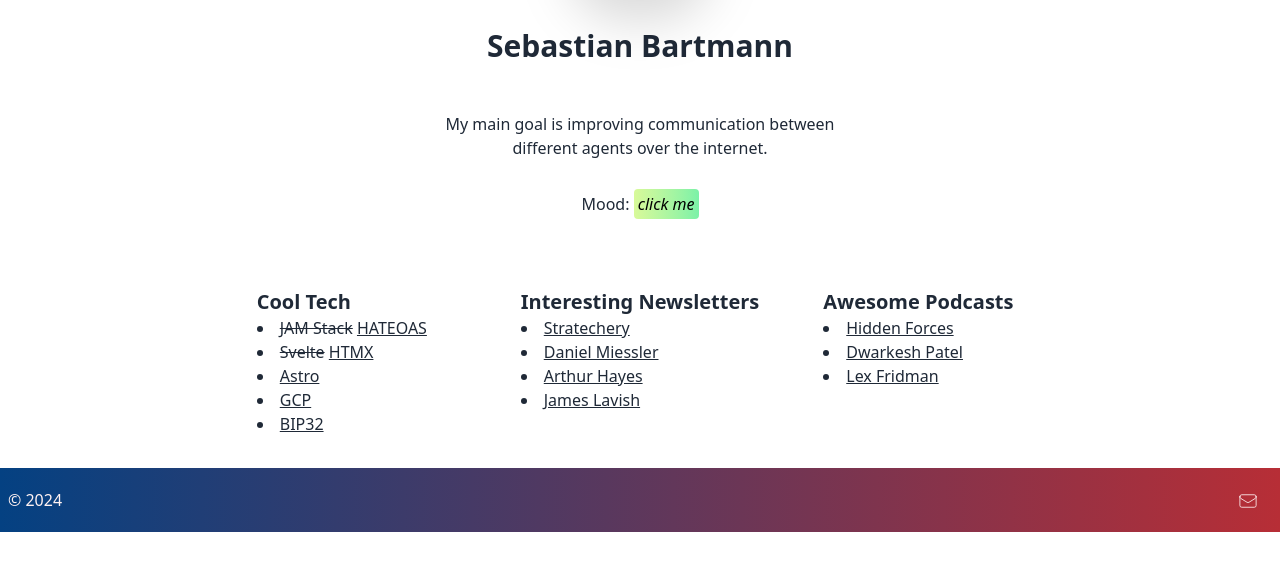
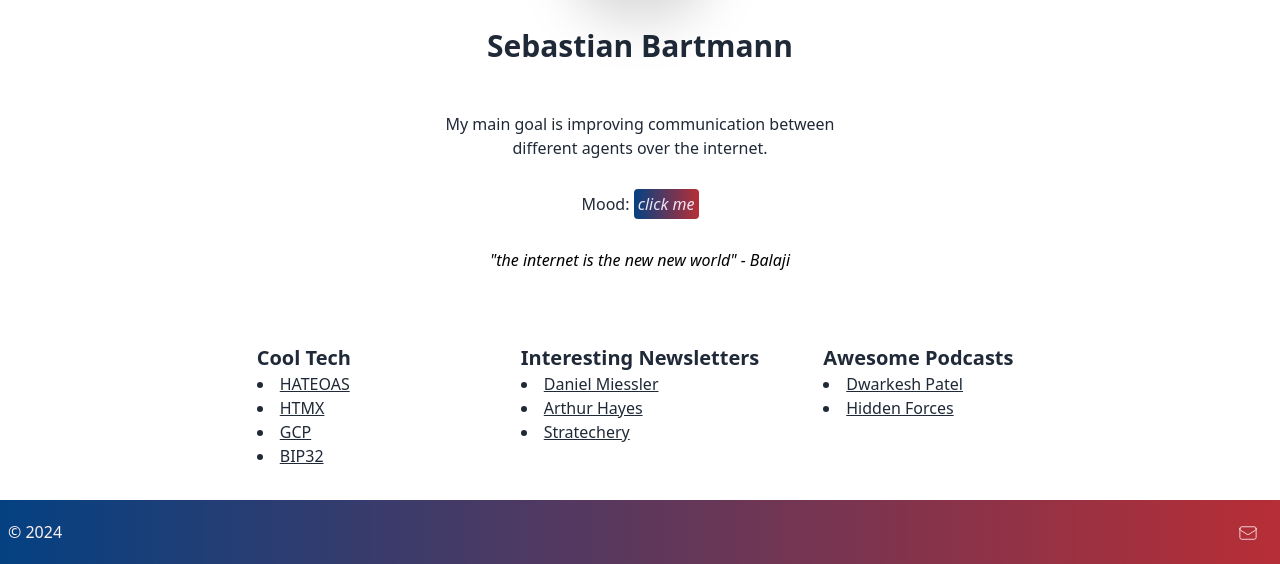
Before and after one commit to sebastianbartmann/bartmannxyz, a FastAPI app: page / in a window 1280 px wide. Shown: the part 284-848 px from the top of the page. Before the commit the page ends 816 px from the top, so only its background shows below. Run offline with FastAPI, Linux system fonts and the light colour scheme; style sheets or scripts are compiled from the project's sources.

Commit message:
minor content updates

```diff
--- a/app/templates/home/hero.html
+++ b/app/templates/home/hero.html
@@ -12,12 +12,22 @@
             </p>
             <p class="py-4">
                 Mood: <a
-                    class="p-1 rounded bg-gradient-to-r italic hover:underline from-lime-200 to-green-300 text-black"
-                    href="https://youtu.be/I59y1USc5eU?t=48"
+                    class="p-1 rounded bg-gradient-to-r italic hover:underline from-blue5 via-purple4 to-red4 text-white"
+                    href="https://www.youtube.com/watch?v=bixtQAq2LzE"
                     target="_blank"
             ><span>click me</span>
             </a>
             </p>
+            <p class="py-4">
+                <a
+                    class="p-1 rounded italic text-black"
+                    href="https://www.youtube.com/watch?v=xBAbSsPFTcY"
+                    target="_blank"
+            ><span>"the internet is the new new world" - Balaji</span>
+
+            </a>
+            </p>
+
         </div>
 
         <div class="justify-center flex flex-wrap">
@@ -25,14 +35,11 @@
                 <h3 class="text-xl font-bold text-left">Cool Tech</h3>
                 <ul class="list-disc list-inside text-left">
                     <li>
-                        <s>JAM Stack</s> <a class="link" target="_blank" rel="noreferrer" href="https://htmx.org/essays/hateoas/">HATEOAS
+                        <a class="link" target="_blank" rel="noreferrer" href="https://htmx.org/essays/hateoas/">HATEOAS
                     </a>
                     </li>
                     <li>
-                        <s>Svelte</s> <a class="link" target="_blank" rel="noreferrer" href="https://htmx.org/">HTMX</a>
-                    </li>
-                    <li>
-                        <a class="link" target="_blank" rel="noreferrer" href="https://astro.build/">Astro</a>
+                        <a class="link" target="_blank" rel="noreferrer" href="https://htmx.org/">HTMX</a>
                     </li>
                     <li>
                         <a class="link" target="_blank" rel="noreferrer" href="https://cloud.google.com/">GCP</a
@@ -51,11 +58,6 @@
                 <h3 class="text-xl font-bold text-left">Interesting Newsletters</h3>
                 <ul class="list-disc list-inside text-left">
                     <li>
-                        <a class="link" target="_blank" rel="noreferrer" href="https://stratechery.com/"
-                        >Stratechery</a
-                        >
-                    </li>
-                    <li>
                         <a class="link" target="_blank" rel="noreferrer" href="https://danielmiessler.com/"
                         >Daniel Miessler</a
                         >
@@ -69,31 +71,23 @@
                         >
                     </li>
                     <li>
-                        <a
-                                class="link"
-                                target="_blank"
-                                rel="noreferrer"
-                                href="https://substack.com/@jameslavish/">James Lavish</a
+                        <a class="link" target="_blank" rel="noreferrer" href="https://stratechery.com/"
+                        >Stratechery</a
                         >
                     </li>
-                </ul>
+                    </ul>
             </div>
             <div class="min-w-[200px] m-8">
                 <h3 class="text-xl font-bold text-left">Awesome Podcasts</h3>
                 <ul class="list-disc list-inside text-left">
-                    <li>
-                        <a class="link" target="_blank" rel="noreferrer" href="https://hiddenforces.io/"
-                        >Hidden Forces</a
-                        >
-                    </li>
                      <li>
                         <a class="link" target="_blank" rel="noreferrer" href="https://www.youtube.com/DwarkeshPatel/"
                         >Dwarkesh Patel</a
                         >
                     </li>
                     <li>
-                        <a class="link" target="_blank" rel="noreferrer" href="https://lexfridman.com/podcast/"
-                        >Lex Fridman</a
+                        <a class="link" target="_blank" rel="noreferrer" href="https://hiddenforces.io/"
+                        >Hidden Forces</a
                         >
                     </li>
                  </ul>
```
Also changed, not shown: app/templates/projects/index.html (+7 -0 lines).
